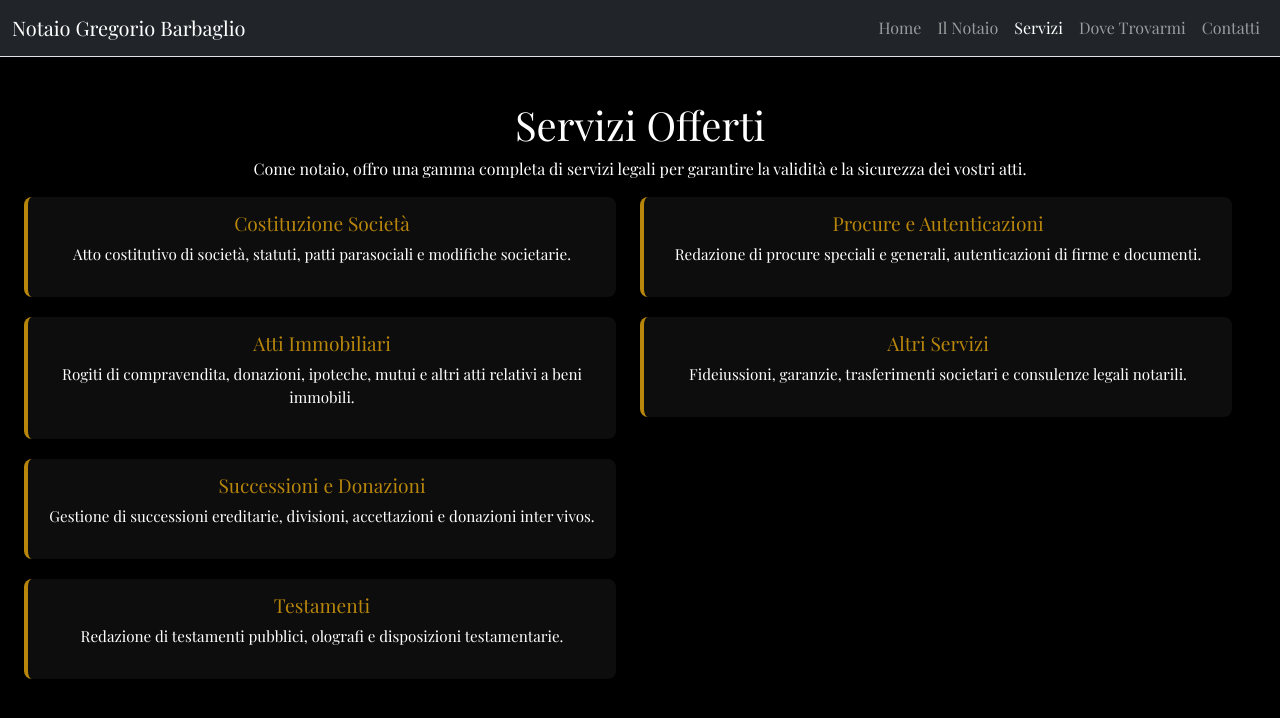
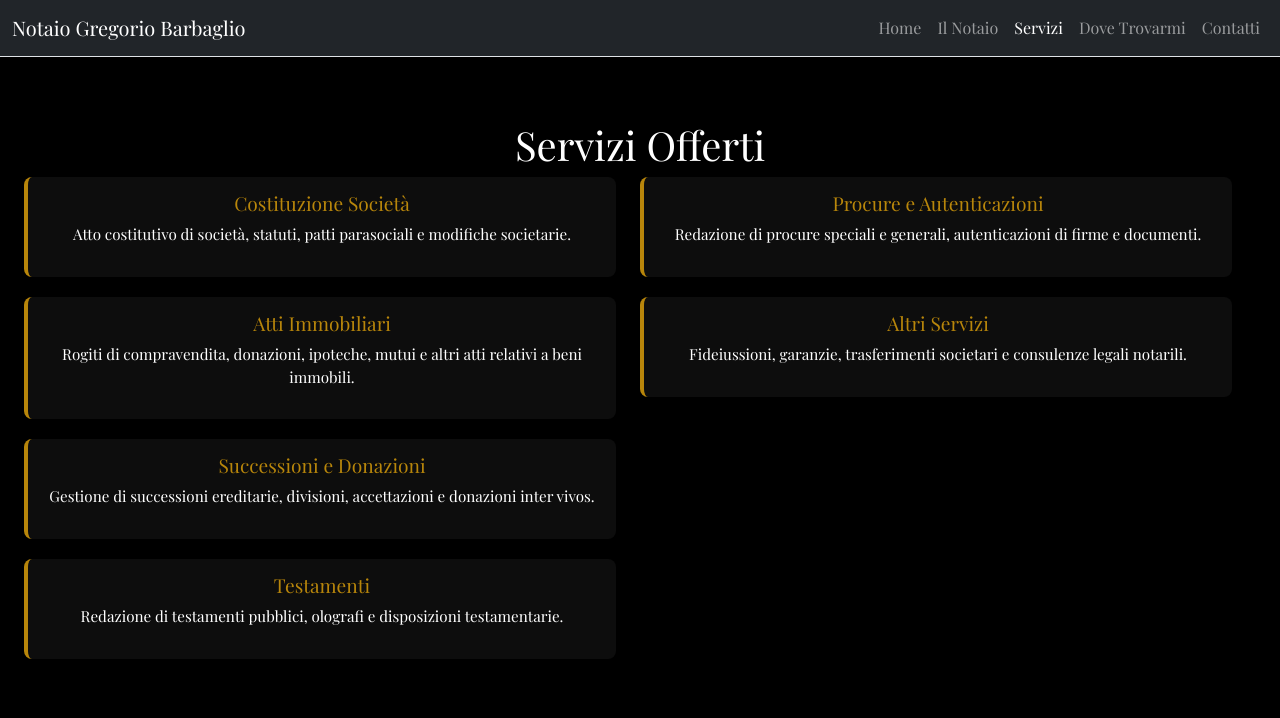
Before and after one commit to fbarbaglio/gbnot, an Angular app: page /servizi in a window 1280 px wide. Shown: the top 718 px of the page. Built offline with nearby package versions, Linux system fonts and the light colour scheme.

Commit message:
Update servizi

```diff
--- a/src/app/servizi/servizi.html
+++ b/src/app/servizi/servizi.html
@@ -2,7 +2,6 @@
   <div class="row w-100">
     <div class="col-12 text-center">
       <h1>Servizi Offerti</h1>
-      <p>Come notaio, offro una gamma completa di servizi legali per garantire la validità e la sicurezza dei vostri atti.</p>
       <div class="row services-list">
         <div class="col-md-6">
           <div class="service-item">
```
